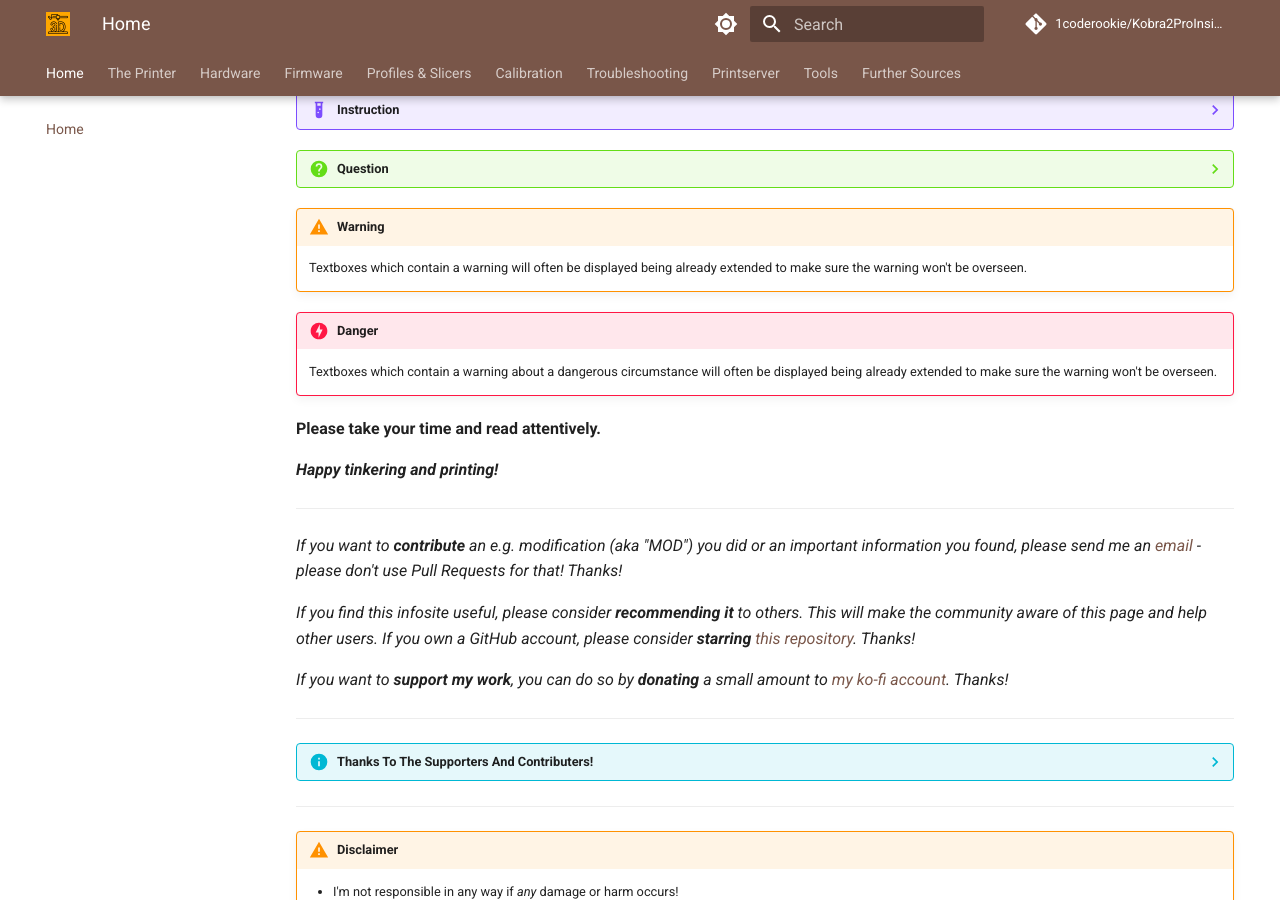
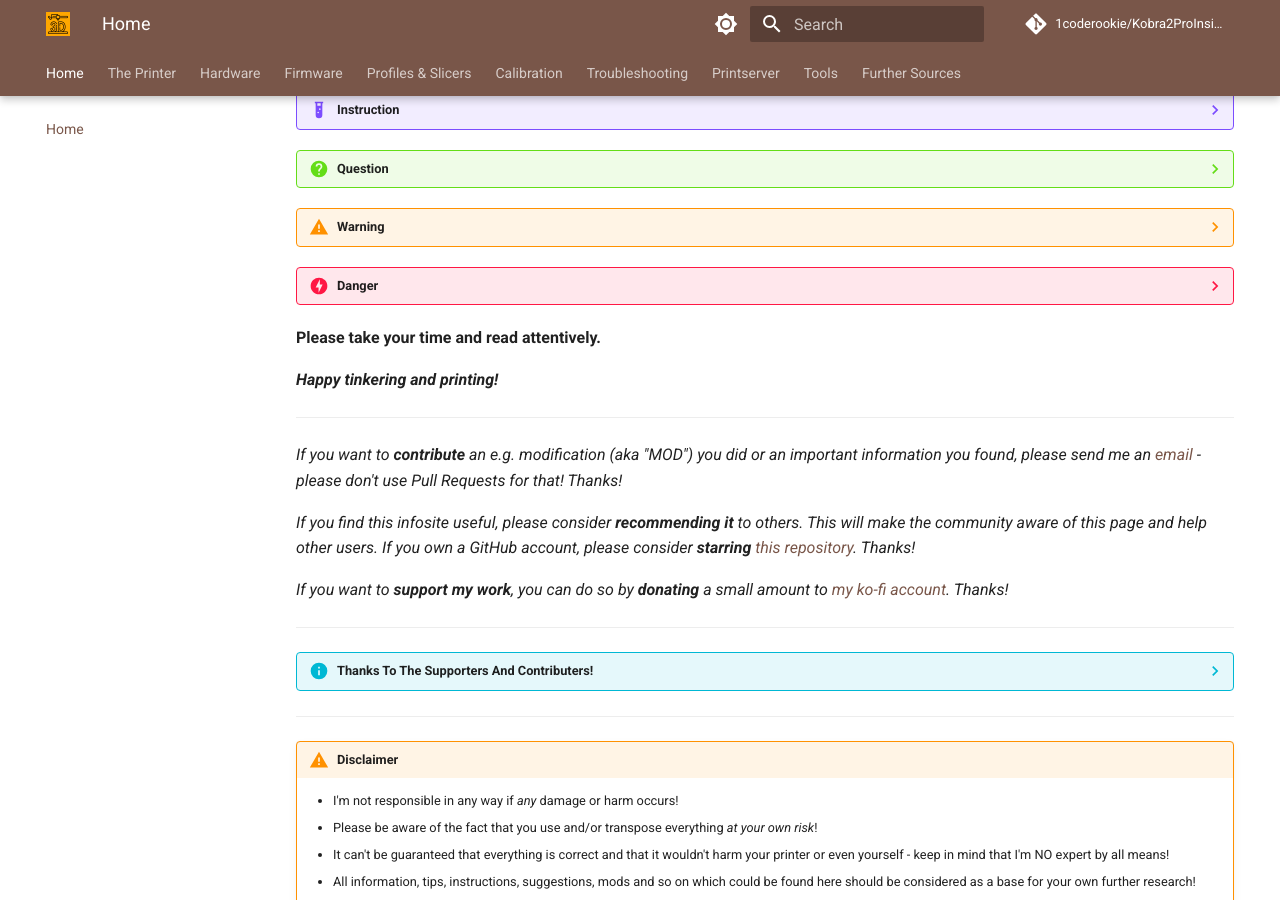
Before and after one commit to 1coderookie/Kobra2ProInsights, an MkDocs documentation site: the page built from docs/index.md, in a window 1280 px wide and 900 px high, scrolled down 542 px. Built offline with MkDocs 1.6.1 and Material for MkDocs 9.7.7, drawn with Linux system fonts in a browser that asks for light colours; comment, search, counter and statistics services are not loaded.

Commit message:
Update index.md

```diff
--- a/docs/index.md
+++ b/docs/index.md
@@ -29,11 +29,11 @@ Depending on the color of the box, it's either a tip, information, instruction,
 
     Like "Have a **Kobra 2 Pro** and wanna contribute?"
 
-!!! warning "Warning"
+??? warning "Warning"
 
     Textboxes which contain a warning will often be displayed being already extended to make sure the warning won't be overseen.
 
-!!! danger "Danger"
+??? danger "Danger"
 
     Textboxes which contain a warning about a dangerous circumstance will often be displayed being already extended to make sure the warning won't be overseen.
 
```
